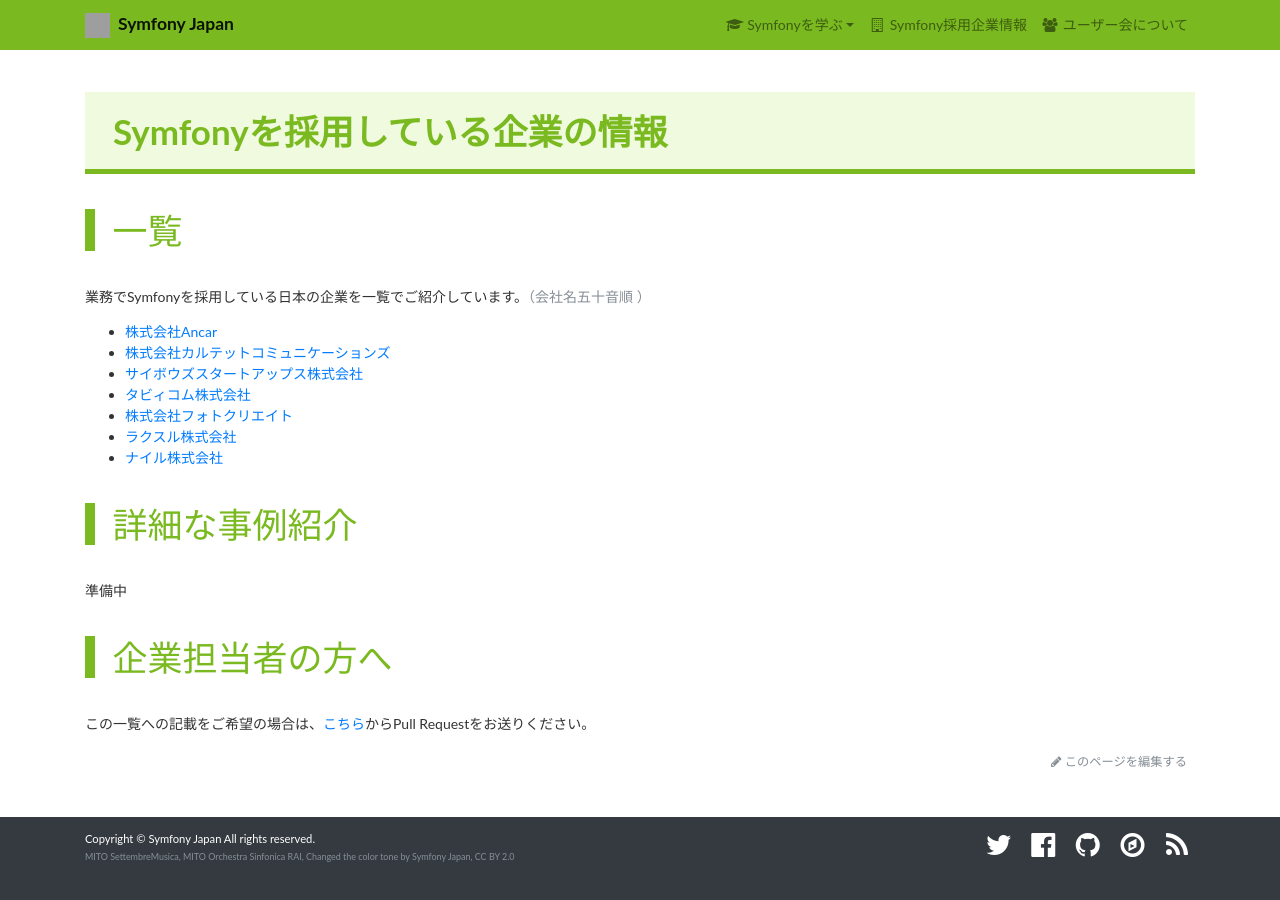
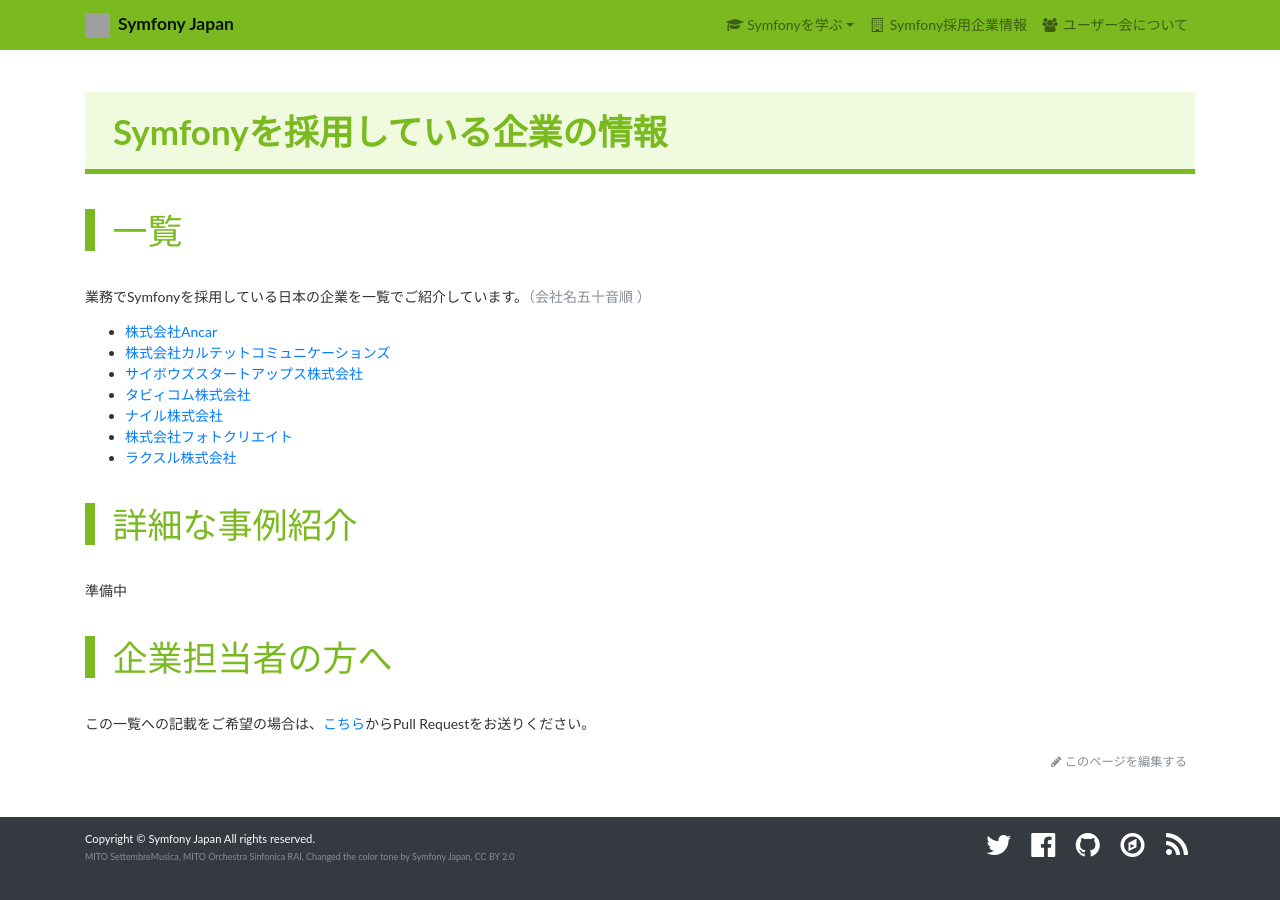
Before and after one commit to symfony-japan/symfony-japan.github.io, a Jekyll site: the page built from _pages/companies.md, in a window 1280 px wide. Built offline with Jekyll 4.4.1, drawn with Linux system fonts in a browser that asks for light colours; nearby versions of some CDN libraries; grey boxes are pictures that could not be loaded.

Commit message:
50音順になるように並び順を修正

```diff
--- a/_pages/companies.md
+++ b/_pages/companies.md
@@ -12,9 +12,9 @@
 * [株式会社カルテットコミュニケーションズ](http://quartetcom.co.jp/recruit/engineer/)
 * [サイボウズスタートアップス株式会社](https://cstap.com/)
 * [タビィコム株式会社](https://tavii.co.jp/)
+* [ナイル株式会社](http://nyle.co.jp/)
 * [株式会社フォトクリエイト](https://www.photocreate.co.jp/)
 * [ラクスル株式会社](https://corp.raksul.com/)
-* [ナイル株式会社](http://nyle.co.jp/)
 
 # 詳細な事例紹介
 
```
